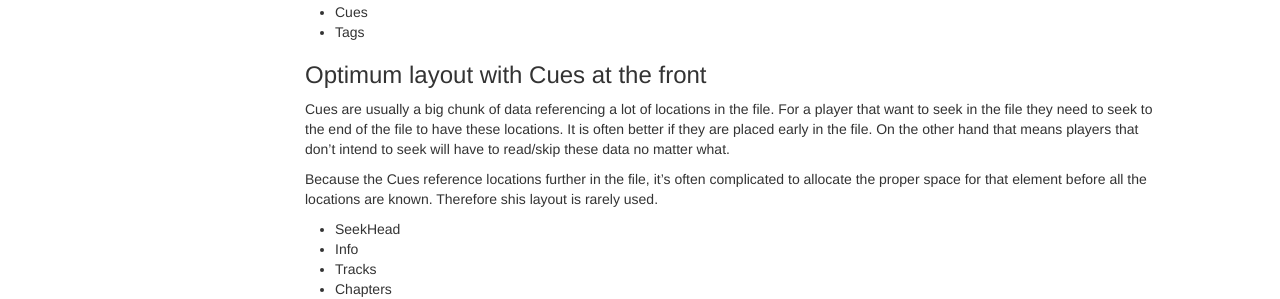
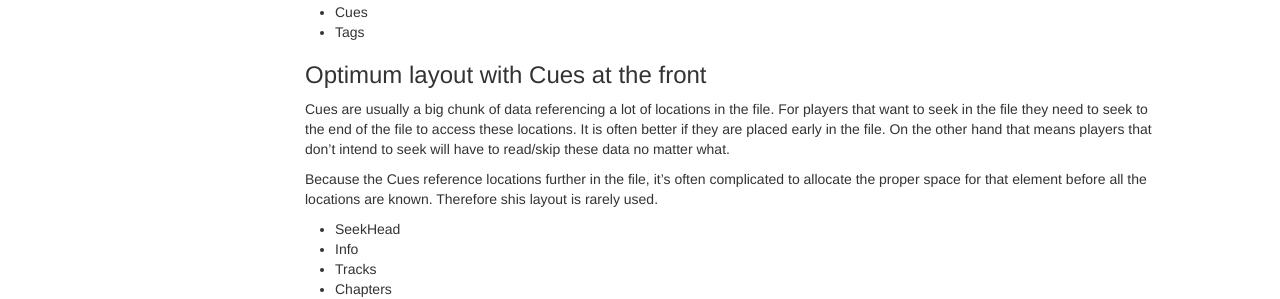
Before and after one commit to ietf-wg-cellar/matroska-specification, a Jekyll site: the page built from matroska_implement.md, in a window 1280 px wide. Shown: the part 1001-1300 px from the top of the page. Built offline with Jekyll 4.4.1, drawn with Linux system fonts in a browser that asks for light colours; our own code applies the rules of GitHub Pages for plain Markdown files.

Commit message:
fix plural players trying to get Cues data

```diff
--- a/matroska_implement.md
+++ b/matroska_implement.md
@@ -50,8 +50,8 @@ The location where the old tags were located is voided.
 ### Optimum layout with Cues at the front
 
 Cues are usually a big chunk of data referencing a lot of locations in the file.
-For a player that want to seek in the file they need to seek to the end of the file
-to have these locations. It is often better if they are placed early in the file.
+For players that want to seek in the file they need to seek to the end of the file
+to access these locations. It is often better if they are placed early in the file.
 On the other hand that means players that don't intend to seek will have to read/skip
 these data no matter what.
 
```
